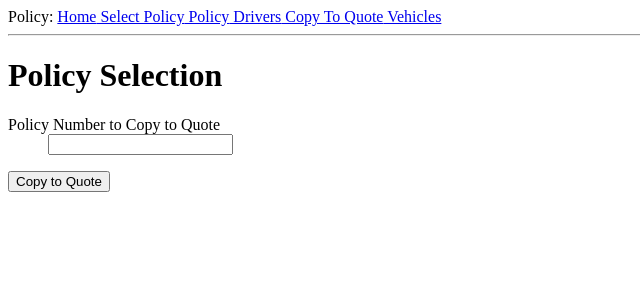
After one commit to skiermw/WTF, a Flask app: page /copytoquote in a window 1280 px wide. The commit adds this page. Shown: the top 300 px of the page, without its empty margins (0-640 px from the left). Run offline with Flask 2, Linux system fonts and the light colour scheme.

Commit message:
added co0py to quote form

```diff
--- a/app/forms.py
+++ b/app/forms.py
@@ -101,8 +101,6 @@ class NonDescribedVehicle(Form):
 	id = StringField('ID')
 	permissiveUserCoverages = FieldList(FormField(Coverage, label='Permissive User Coverages'))
 
-
-
 class PolicyForm(Form):
 	policyNumber = TextField('Policy Number')
 	applicant = FormField(Applicant)
@@ -146,3 +144,6 @@ class Drivers(Form):
 
 class Vehicles(Form):
 	vehicles = FieldList(FormField(Vehicle))
+
+class CreateQuoteFromPolicy(Form):
+	selPolicyNumber = TextField('Policy Number to Copy to Quote')
--- a/app/templates/base.html
+++ b/app/templates/base.html
@@ -7,7 +7,7 @@
     {% endif %}
   </head>
   <body>
-    <div>Policy: <a href="/index">Home</a><a href="/select_pol"> Select Policy</a><a href="/policy"> Policy</a><a href="/drivers"> Drivers</a><a href="/vehicles"> Vehicles</a></</div>
+    <div>Policy: <a href="/index">Home</a><a href="/select_pol"> Select Policy</a><a href="/policy"> Policy</a><a href="/drivers"> Drivers</a><a href="/copytoquote"> Copy To Quote</a><a href="/vehicles"> Vehicles</a></</div>
     <hr>
     {% with messages = get_flashed_messages() %}
       {% if messages %}
--- /dev/null
+++ b/app/templates/select_pol_copy_quote.html
@@ -0,0 +1,11 @@
+<!-- extend from base layout -->
+{% extends "base.html" %}
+
+{% block content %}
+  <h1>Policy Selection</h1>
+  {%  import "__formhelpers.html" as forms %}
+<form action="" method="POST" name='policy'>
+{{ forms.render(form) }}
+<p><input type="Submit" value="Copy to Quote"></p>
+</form>
+{% endblock %}
--- a/app/views.py
+++ b/app/views.py
@@ -1,11 +1,12 @@
 from flask import render_template, flash, redirect, request, session
 from app import app
-from .forms import PolicyForm, SelectPolForm, Drivers, Vehicles
+from .forms import PolicyForm, SelectPolForm, Drivers, Vehicles, CreateQuoteFromPolicy
 #form .forms import SelectPolForm
 #from .form_gen import Policy, InquiryDrivers, Vehicles
 
 import json
 import urllib2
+import requests
 
 
 
@@ -40,7 +41,50 @@ def select_pol():
     return render_template("select_pol.html",
                            title='Policy Selection',
                            form=form)
+@app.route('/copytoquote', methods=['GET', 'POST'])
+def copy_to_quote():
+    form = CreateQuoteFromPolicy()
+    if form.validate_on_submit():
+		#flash('pol selected =%s' % (str(form.selPolicyNumber.data)).zfill(9))
+		session['polnum'] = (str(form.selPolicyNumber.data)).zfill(9)
+		return redirect('/changequote')
 
+    return render_template("select_pol_copy_quote.html",
+                           title='Copy Policy To Quote',
+                           form=form)
+
+@app.route('/changequote', methods=['GET', 'POST'])
+def change_quote():
+	#url = 'http://dcdemoappsrv1:8081/direct/policy?policyNumber=000000005&everything=true&discounts=true&coverages=true&vehicles=true&nonDescribedVehicle=true&applicant=true&drivers=true&namedInsureds=true&additionalListedInsureds=true'
+	#polnum = '000000005'
+	polnum = session['polnum']
+	url = 'http://dcdemoappsrv1:8081/direct/policy?policyNumber=%s&everything=true&discounts=true&coverages=true&vehicles=true&nonDescribedVehicle=true&applicant=true&drivers=true&namedInsureds=true&additionalListedInsureds=true' % polnum
+	response = urllib2.urlopen(url).read()
+	pol_json = json.loads(response)
+	session['policy'] = pol_json
+	polid = 'a424a6597a234739b72386263d22c777'
+	streamrev = 1
+	#copy_to_quote_url = 'http://dcdemoappsrv1:8081/direct/policy/%s/%s/changeQuote' % (polid, streamrev)
+	copy_to_quote_url = 'http://dcdemoappsrv1:8083/direct/policy/f6bfc7bf1948432588ac70bdcd3e4fc8/1/changeQuote'
+	#flash(copy_to_quote_url)
+	#response = urllib2.urlopen(copy_to_quote_url).read()
+	#headers = {'Content-type': 'application/json'}
+	response = requests.post(copy_to_quote_url)
+	quote_json = response.json()
+	#quote_json = json.loads(response)
+	form = PolicyForm.from_json(quote_json)
+
+
+	#if request.method == 'POST' and form.validate():
+	if form.validate_on_submit():
+		#flash('data=%s' % str(form.data))
+		#flash('form pol no =%s' % str(form.policyNumber.data))
+		return redirect('/policy')
+
+	#flash('inital data=%s' % str(form.data))
+	return render_template('policy.html',
+                           title='Policy Form',
+                           form=form)
 
 @app.route('/policy', methods=['GET', 'POST'])
 def policy():
```
Also changed, not shown: 2 other files.
